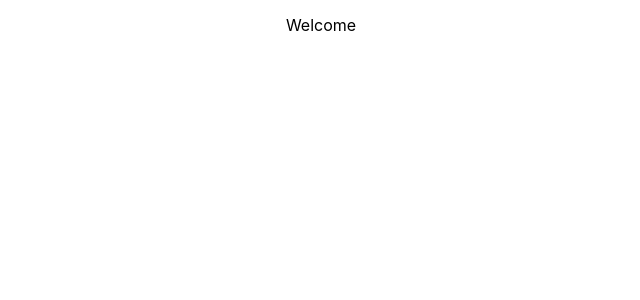
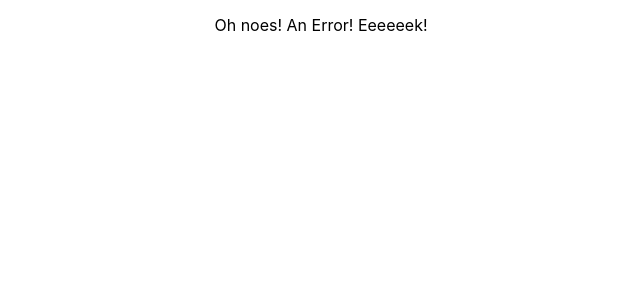
Before and after one commit to TechBrenda/todo-app, a React (Create React App) app in the folder todo-app/: page /welcome/techbrenda in a window 1280 px wide. Shown: the top 300 px of the page, without its empty margins (319-959 px from the left). Built offline with nearby package versions, Linux system fonts and the light colour scheme.

Commit message:
Added error route and route switch

```diff
--- /dev/null
+++ b/todo-app/src/components/todo/Error.js
@@ -0,0 +1,7 @@
+import React from 'react'
+
+const Error = () => {
+  return <div>Oh noes! An Error! Eeeeeek!</div>
+}
+
+export default Error
--- a/todo-app/src/components/todo/TodoApp.js
+++ b/todo-app/src/components/todo/TodoApp.js
@@ -1,17 +1,21 @@
 import React, { Component } from 'react'
-import { BrowserRouter as Router, Route } from 'react-router-dom'
+import { BrowserRouter as Router, Route, Switch } from 'react-router-dom'
+import './TodoApp.css'
 import Login from './Login'
-import './TodoApp.css'
 import Welcome from './Welcome'
+import Error from './Error'
 
 class TodoApp extends Component {
   render () {
     return (
       <div className='TodoApp'>
         <Router>
-          <Route path='/' exact component={Login} />
-          <Route path='/login' component={Login} />
-          <Route path='/welcome' component={Welcome} />
+          <Switch>
+            <Route path='/' exact component={Login} />
+            <Route path='/login' exact component={Login} />
+            <Route path='/welcome' exact component={Welcome} />
+            <Route component={Error} />
+          </Switch>
         </Router>
       </div>
     )
```
